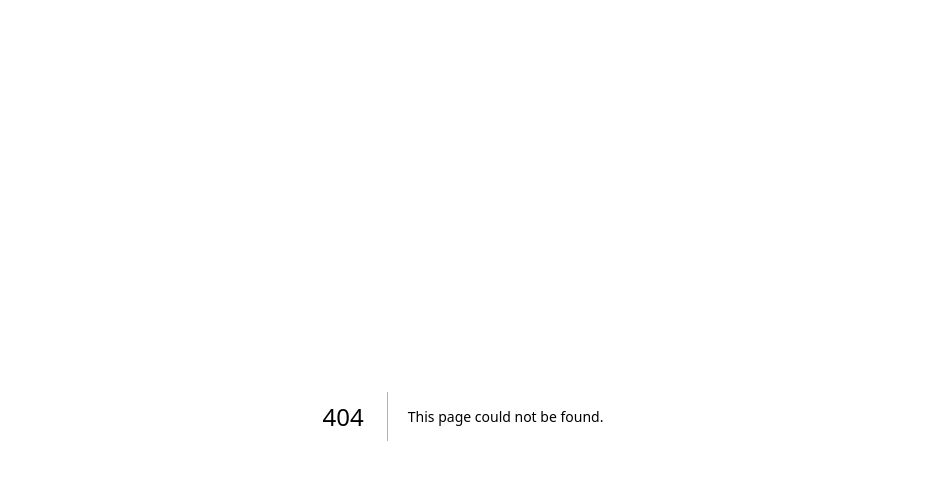
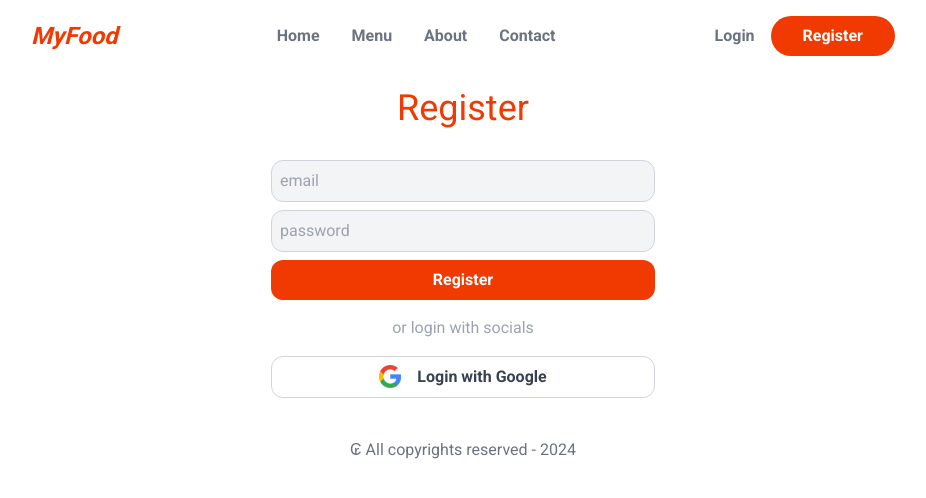
Before and after one commit to MChaves12/my-food, a Next.js app: page /register in a window 1280 px wide. Before the commit this address had no page. Shown: the top 498 px of the page, without its empty margins (177-1103 px from the left). Built offline with nearby package versions, Linux system fonts and the light colour scheme.

Commit message:
feat: RegisterPage layout implemented

```diff
--- a/src/app/globals.css
+++ b/src/app/globals.css
@@ -6,3 +6,19 @@ section.hero {
     @apply grid;
     grid-template-columns: .4fr .6fr;
 }
+
+input[type="email"],
+input[type="password"],
+input[type="text"] {
+    @apply block w-full my-2 rounded-xl;
+    @apply border p-2 border-gray-300 bg-gray-100;
+}
+
+button {
+    @apply block w-full text-gray-700 font-semibold;
+    @apply border border-gray-300 rounded-xl px-6 py-2;
+}
+
+button[type="submit"], .submit {
+    @apply border-0 bg-primary text-white;
+}
--- a/src/app/layout.js
+++ b/src/app/layout.js
@@ -1,5 +1,7 @@
 import { Roboto } from 'next/font/google'
 import './globals.css'
+import Header from '@/components/layout/Header'
+import Footer from '@/components/layout/Footer'
 
 const roboto = Roboto({ subsets: ['latin'], weight: ['400', '500', '700'] })
 
@@ -13,7 +15,9 @@ export default function RootLayout({ children }) {
     <html lang="en">
       <body className={roboto.className}>
         <main className='max-w-4xl mx-auto p-4'>
+          <Header />
           {children}
+          <Footer />
         </main>
       </body>
     </html>
--- a/src/app/page.js
+++ b/src/app/page.js
@@ -1,14 +1,11 @@
 import Hero from "@/components/layout/Hero";
-import Header from "@/components/layout/Header";
 import HomeMenu from "@/components/layout/HomeMenu";
-import SectionHeaders from "@/components/layout/SectionHeaders";
 import AboutSection from "@/components/layout/AboutSection";
 import ContactSection from "@/components/layout/ContactSection";
 
 export default function Home() {
   return (
    <>
-    <Header />
     <Hero />
     <HomeMenu />
     <AboutSection />
--- /dev/null
+++ b/src/app/register/page.js
@@ -0,0 +1,24 @@
+import Image from "next/image";
+
+export default function RegisterPage() {
+    return (
+        <section className="mt-8">
+            <h1 className="text-center text-primary text-4xl mb-8">
+                Register
+            </h1>
+            <form className="block max-w-sm mx-auto">
+                <input type="email" placeholder="email" />
+                <input type="password" placeholder="password" />
+                <button type="submit"> Register </button>
+                <div className="my-4 text-center text-gray-400">
+                    <p> or login with socials </p>
+                </div>
+                <button className="flex gap-4 justify-center">
+                    <Image src={'/images/google.png'} alt="google icon" width={22} height={22} />
+                    Login with Google
+                </button>
+            </form>
+
+        </section>
+    )
+}
--- /dev/null
+++ b/src/components/layout/Footer.js
@@ -0,0 +1,13 @@
+import React from 'react'
+
+const Footer = () => {
+  return (
+    <footer>
+        <div className='text-center my-10 text-gray-500'>
+            <p> ₢ All copyrights reserved - 2024</p>
+        </div>
+    </footer>
+  )
+}
+
+export default Footer
--- a/src/components/layout/Header.js
+++ b/src/components/layout/Header.js
@@ -4,16 +4,23 @@ import React from 'react'
 const Header = () => {
   return (
     <header className="flex items-center justify-between">
-      <Link className="text-primary italic font-semibold text-2xl" href={''}>
+      <Link className="text-primary italic font-semibold text-2xl" href={'/'}>
         MyFood
       </Link>
       <nav className="flex items-center gap-8 text-gray-500 font-semibold">
-        <Link href={''}> Home </Link>
+        <Link href={'/'}> Home </Link>
         <Link href={''}> Menu </Link>
         <Link href={''}> About </Link>
         <Link href={''}> Contact </Link>
-        <Link href={''} className=" rounded-full bg-primary text-white px-8 py-2">
-          Login
+
+      </nav>
+
+      <nav className="flex items-center gap-4 text-gray-500 font-semibold">
+        <Link href={'/login'} >
+           Login
+        </Link>
+        <Link href={'/register'} className=" rounded-full bg-primary text-white px-8 py-2">
+          Register
         </Link>
       </nav>
     </header>
```
